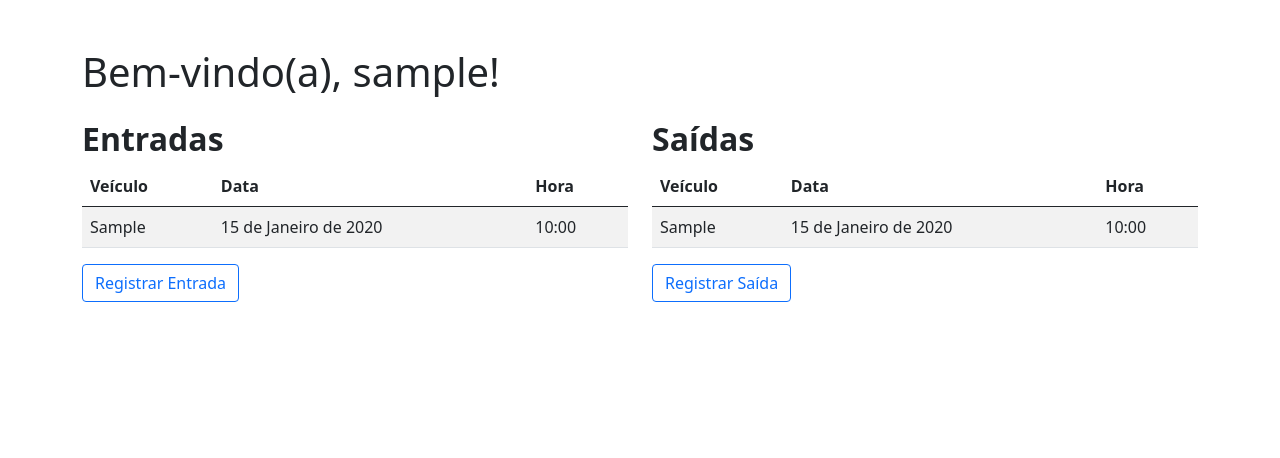
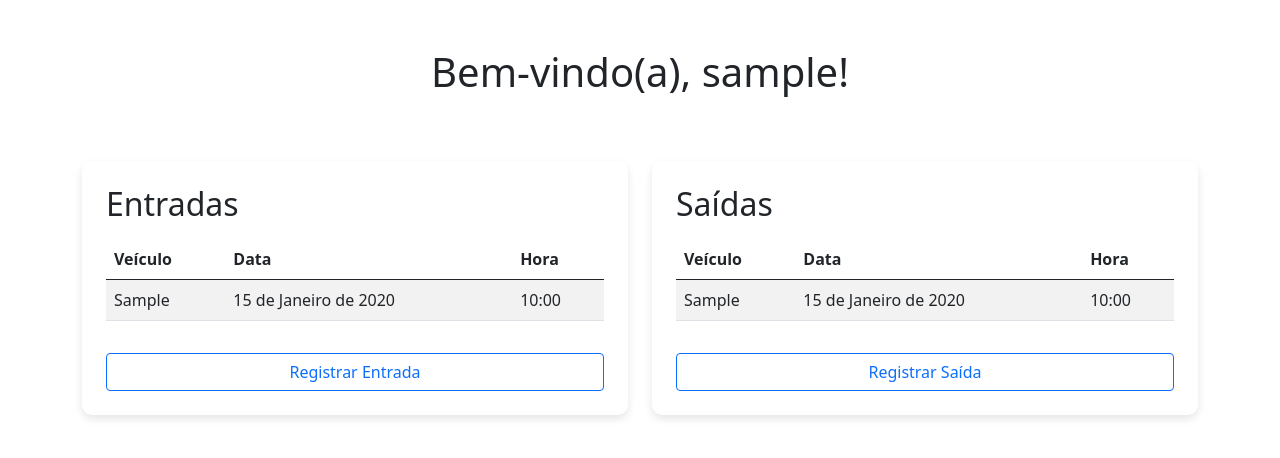
Before and after one commit to reude/Sistema-Estaciona-, a Django app: page /EstacionaPlus/ in a window 1280 px wide. Shown: the part 76-534 px from the top of the page. Run offline with Django 5.2, Linux system fonts and the light colour scheme; a user stored in the database is signed in; tables that the repository leaves empty hold one stand-in row (values such as "Sample post").

Commit message:
alterações no front

```diff
--- a/EstacionaPlus/usuarios/templates/EstacionaPlus.html
+++ b/EstacionaPlus/usuarios/templates/EstacionaPlus.html
@@ -4,19 +4,23 @@
     <meta charset="utf-8">
     <meta name="viewport" content="width=device-width, initial-scale=1">
     <link href="https://cdn.jsdelivr.net/npm/bootstrap@5.0.2/dist/css/bootstrap.min.css" rel="stylesheet">
+    <link href="https://cdn.jsdelivr.net/npm/flatpickr/dist/flatpickr.min.css" rel="stylesheet">
     <title>EstacionaPlus</title>
     <style>
         .navbar-brand span {
             font-size: 1.5rem;
             font-weight: bold;
         }
-      .form-container {
-        max-width: 400px;
-        margin: 50px auto;
-        padding: 20px;
-        border: 1px solid #ccc;
+        .card {
+            border: none;
             border-radius: 10px;
-        background-color: #f9f9f9;
+            box-shadow: 0 4px 8px rgba(0, 0, 0, 0.1);
+        }
+        .table-striped tbody tr:hover {
+            background-color: #f1f1f1;
+        }
+        .bem-vindo {
+            margin-bottom: 65px !important;
         }
     </style>
 </head>
@@ -25,29 +29,25 @@
     <header>
         <nav class="navbar navbar-light bg-light">
             <div class="container-fluid d-flex justify-content-between align-items-center">
-          <div class="d-flex align-items-center">
                 <a href="{% url 'EstacionaPlus' %}" class="navbar-brand d-flex align-items-center">
                     <img src="https://cdn-icons-png.flaticon.com/512/3069/3069647.png" alt="" width="50" height="50" class="me-2">
                     <span>EstacionaPlus</span>
                 </a>
-          </div>
-          <div>
-            <a href="{% url 'login' %}"><button type="button" class="btn btn-outline-dark">Logout</button></a>
-          </div>
+                <a href="{% url 'login' %}" class="btn btn-outline-dark">Logout</a>
             </div>
         </nav>
     </header>
 
     <!-- Conteúdo -->
     <div class="container mt-5">
-      <h1 class="mb-4" style="font-weight: 300; font-size: 2.5rem;">
+        <h1 class="mb-4 bem-vindo text-center" style="font-weight: 300; font-size: 2.5rem;">
             Bem-vindo(a), <b>{{ user.username }}</b>!
         </h1>
 
         <div class="row">
-            <!-- Tabela de Entradas -->
             <div class="col-md-6">
-                <h2><b>Entradas</b></h2>
+                <div class="card p-4">
+                    <h2 class="mb-3">Entradas</h2>
                     <table class="table table-striped">
                         <thead>
                             <tr>
@@ -66,12 +66,12 @@
                             {% endfor %}
                         </tbody>
                     </table>
-                <a href="{% url 'registrar_entrada' %}" class="btn btn-outline-primary">Registrar Entrada</a>
+                    <a href="{% url 'registrar_entrada' %}" class="btn btn-outline-primary w-100 mt-3">Registrar Entrada</a>
                 </div>
-
-            <!-- Tabela de Saídas -->
+            </div>
             <div class="col-md-6">
-                <h2><b>Saídas</b></h2>
+                <div class="card p-4">
+                    <h2 class="mb-3">Saídas</h2>
                     <table class="table table-striped">
                         <thead>
                             <tr>
@@ -90,9 +90,13 @@
                             {% endfor %}
                         </tbody>
                     </table>
-                <a href="{% url 'registrar_saida' %}" class="btn btn-outline-primary">Registrar Saída</a>
+                    <a href="{% url 'registrar_saida' %}" class="btn btn-outline-primary w-100 mt-3">Registrar Saída</a>
                 </div>
             </div>
         </div>
+    </div>
+
+    <script src="https://cdn.jsdelivr.net/npm/bootstrap@5.0.2/dist/js/bootstrap.bundle.min.js"></script>
+    <script src="https://cdn.jsdelivr.net/npm/flatpickr"></script>
 </body>
 </html>
```
Lines whose indentation alone changed are shown as unchanged.
